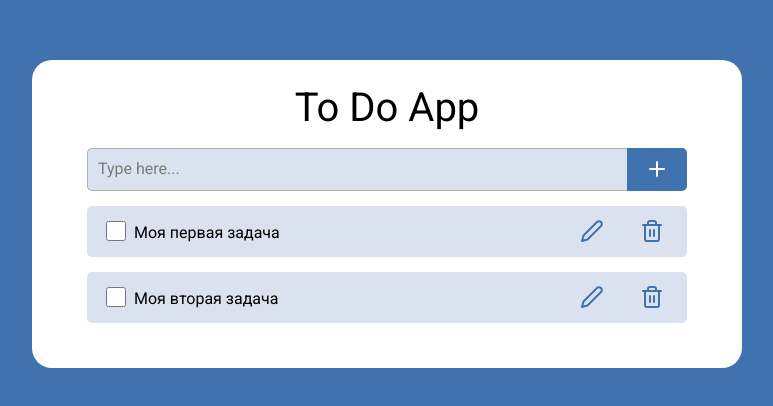
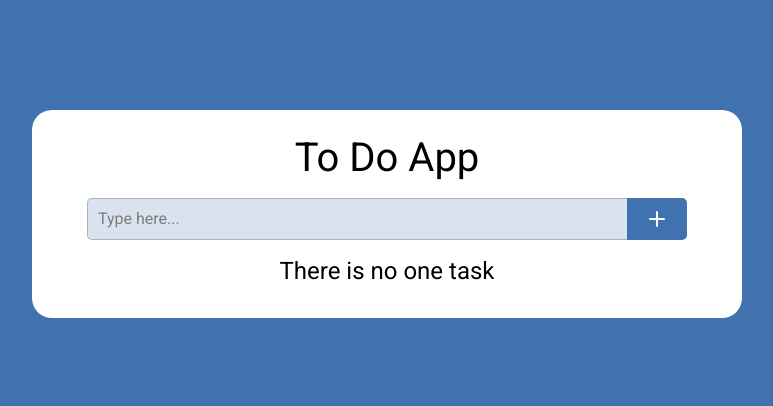
Before and after one commit to horoshopodumaj/toDoTS, a React (Vite) app in the folder vite-project/: page / in a window 1280 px wide. Shown: the part 186-592 px from the top of the page, without its empty margins (253-1026 px from the left). Built offline with nearby package versions, Linux system fonts and the light colour scheme.

Commit message:
save tasks in localStorage

```diff
--- a/vite-project/src/data/stores/useTodoStore.ts
+++ b/vite-project/src/data/stores/useTodoStore.ts
@@ -1,5 +1,5 @@
-import create from "zustand";
-import { devtools } from "zustand/middleware";
+import create, { State, StateCreator } from "zustand";
+//import { devtools } from "zustand/middleware";
 
 import { generateId } from "../helpers";
 
@@ -16,20 +16,39 @@
     removeTask: (id: string) => void;
 }
 
+function isToDoStore(object: any): object is ToDoStore {
+    return "tasks" in object;
+}
+
+const localStorageDate =
+    <T extends State>(config: StateCreator<T>): StateCreator<T> =>
+    (set, get, api) =>
+        config(
+            (nextState, ...args) => {
+                if (isToDoStore(nextState)) {
+                    window.localStorage.setItem("tasks", JSON.stringify(nextState.tasks));
+                }
+                set(nextState, ...args);
+            },
+            get,
+            api
+        );
+
+const getCurrentState = () => {
+    try {
+        const currentState = JSON.parse(window.localStorage.getItem("tasks") || "[]") as Task[];
+        return currentState;
+    } catch (error) {
+        window.localStorage.setItem("tasks", "[]");
+        console.log(error);
+    }
+
+    return [];
+};
+
 export const useToDoStore = create<ToDoStore>(
-    devtools((set, get) => ({
-        tasks: [
-            {
-                id: "1",
-                title: "Моя первая задача",
-                createdAt: 1254,
-            },
-            {
-                id: "2",
-                title: "Моя вторая задача",
-                createdAt: 1255,
-            },
-        ],
+    localStorageDate((set, get) => ({
+        tasks: getCurrentState(),
         createTask: (title) => {
             const { tasks } = get();
             const newTask = {
```
